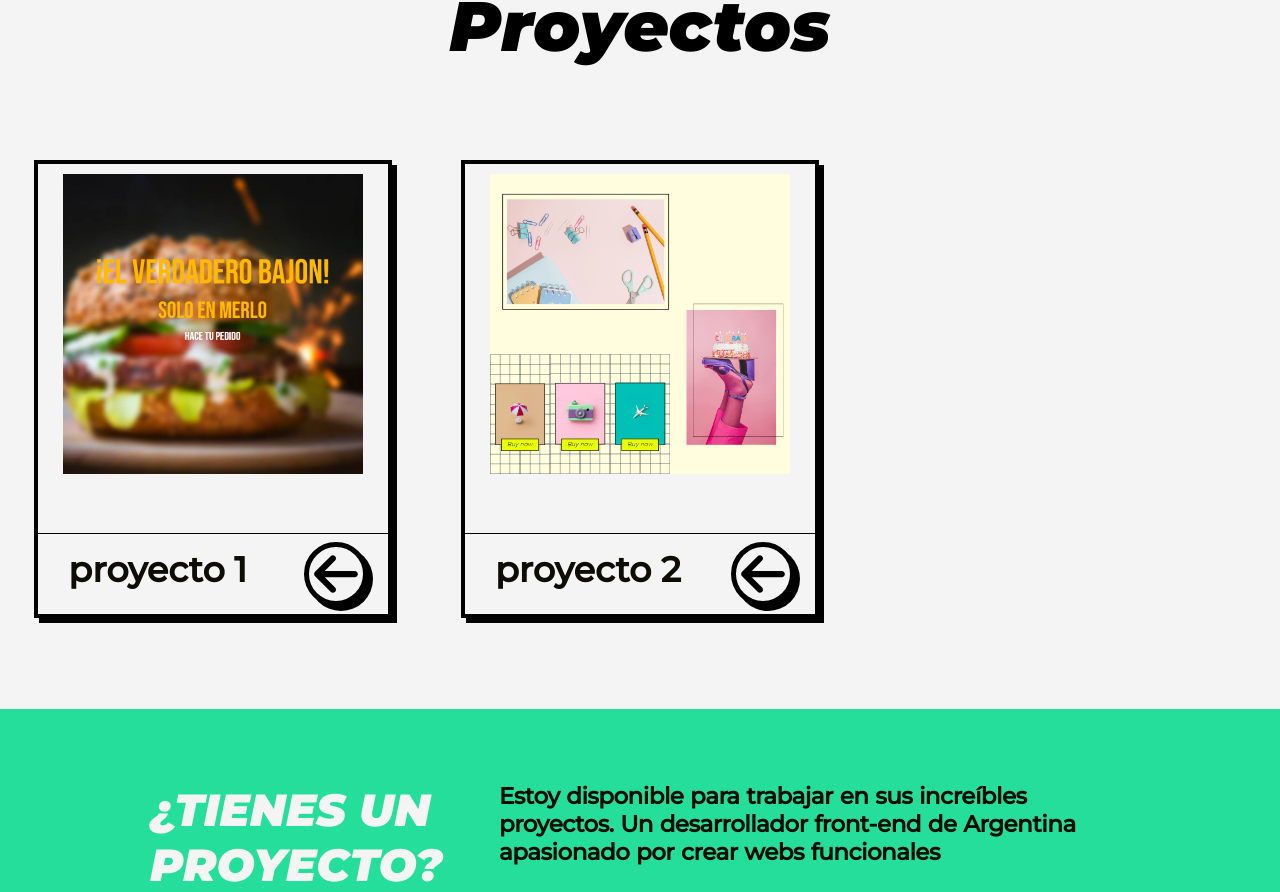
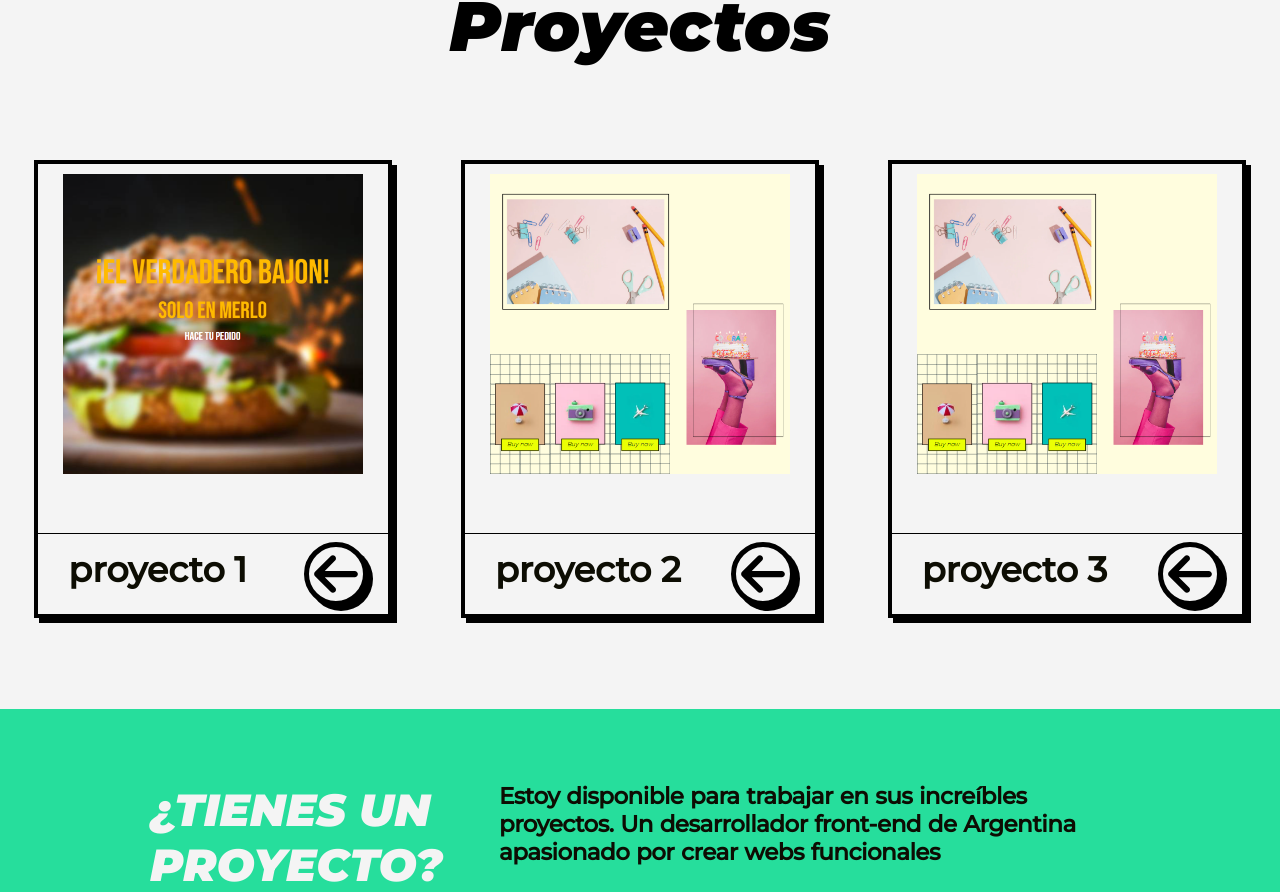
Before and after one commit to lhbasilone/Portfolio, a React (Vite) app: page / in a window 1280 px wide. Shown: the part 2330-3222 px from the top of the page. Built offline with nearby package versions, Linux system fonts and the light colour scheme.

Commit message:
23/05/23

```diff
--- a/src/components/Projects.jsx
+++ b/src/components/Projects.jsx
@@ -15,6 +15,7 @@ const Projects = () => {
   const DataProject = [
     {id: 1, name:"proyecto 1", img:club, url:"https://lhbasilone.github.io/clubBajonFinal/index.html"},
     {id: 2, name:"proyecto 2", img:project1, url:"https://lhbasilone.github.io/clubBajonFinal/index.html"},
+    {id: 3, name:"proyecto 3", img:project1, url:"https://lhbasilone.github.io/clubBajonFinal/index.html"},
   ]
 
   return (
```
